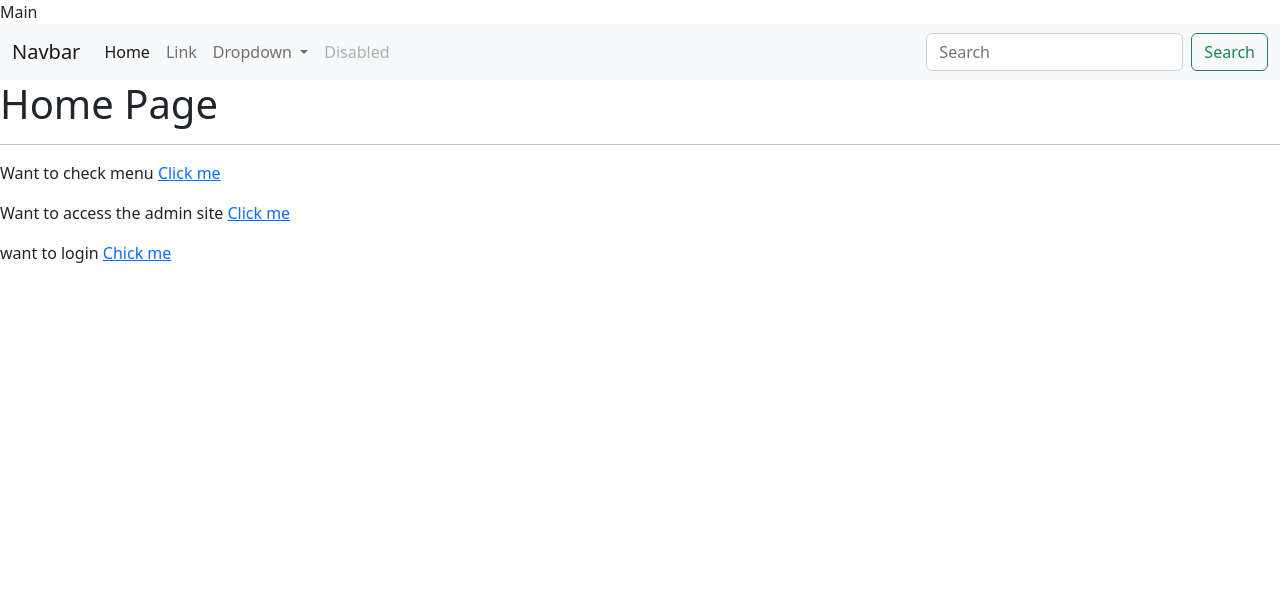
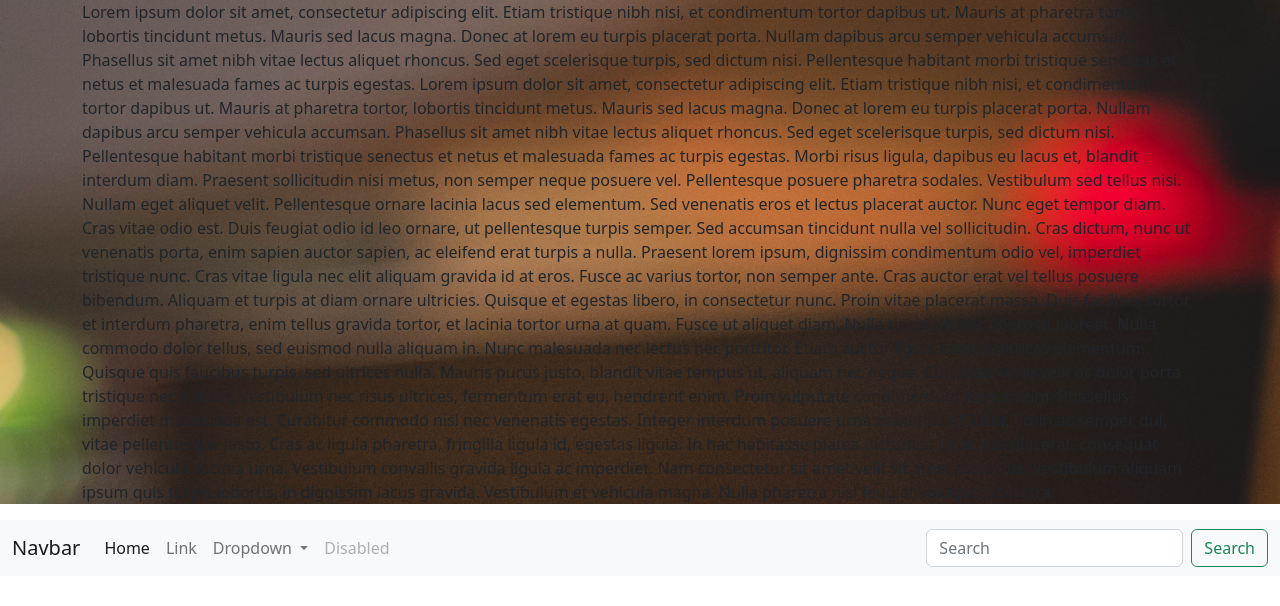
Before and after one commit to rsk9607/IITI-NIGHT-CANTEEN-COHORT, a Django app: page / in a window 1280 px wide. Shown: the top 606 px of the page. Run offline with Django 4.2, Linux system fonts and the light colour scheme; some libraries are stand-ins or nearby versions.

Commit message:
update frontend part

```diff
--- /dev/null
+++ b/nigthcanteen/PWA/main/static/night_canteen.css
@@ -0,0 +1,5 @@
+div.container-fluid.main{
+    background-image: url('../static/pexels-valeria-boltneva-842571.jpg');
+    background-repeat: no-repeat;
+    background-size: cover;
+}
--- a/nigthcanteen/PWA/main/templates/base.html
+++ b/nigthcanteen/PWA/main/templates/base.html
@@ -4,11 +4,13 @@
     <head>
         <meta charset="utf-8">
         <meta name="viewport" content="width=device-width, initial-scale=1">
-        <link rel="stylesheet" href="{% static '/bootstrap-5.2.3-dist/css/bootstrap.min.css'%}"
+        <link rel="stylesheet" href="{% static 'night_canteen.css'%}">
+        <link rel="stylesheet" href="{% static '/bootstrap-5.2.3-dist/css/bootstrap.min.css'%}">
         <title>{% block title%} {% endblock %}</title>
     </head>
 
 <body>
+  {% block content %}{% endblock content %}
     <nav class="navbar navbar-expand-lg bg-light">
         <div class="container-fluid">
           <a class="navbar-brand" href="#">Navbar</a>
@@ -45,7 +47,6 @@
           </div>
         </div>
       </nav>
-    {% block content %}{% endblock content %}
     <script src="{% static '/bootstrap-5.2.3-dist/js/bootstrap.min.js'%}">
     </script>
     <script src="https://cdn.jsdelivr.net/npm/bootstrap@5.2.3/dist/js/bootstrap.bundle.min.js" integrity="sha384-kenU1KFdBIe4zVF0s0G1M5b4hcpxyD9F7jL+jjXkk+Q2h455rYXK/7HAuoJl+0I4" crossorigin="anonymous"></script>
--- a/nigthcanteen/PWA/main/templates/main.html
+++ /dev/null
@@ -1,11 +0,0 @@
-{% extends 'base.html' %}
-
-{% block title%} Main {% endblock %}
-
-{% block content %}
-<h1>Home Page</h1>
-    <hr>
-    <p>Want to check menu <a href="/menu">Click me</a></p>
-    <p>Want to access the admin site <a href="/admin">Click me</a></p>
-    <p>want to login <a href="/login">Chick me</a>
-    {% endblock content %}
--- /dev/null
+++ b/nigthcanteen/PWA/main/templates/night_canteen.html
@@ -0,0 +1,46 @@
+{% extends 'base.html' %}
+
+{% block title%} night_canteen {% endblock %}
+
+{% block content %}
+<div class="container-fluid main">
+    <div class="container-md logo">
+        <p>Lorem ipsum dolor sit amet, consectetur adipiscing elit. Etiam tristique nibh nisi, et condimentum tortor
+            dapibus ut. Mauris at pharetra tortor, lobortis tincidunt metus. Mauris sed lacus magna. Donec at lorem eu
+            turpis placerat porta. Nullam dapibus arcu semper vehicula accumsan. Phasellus sit amet nibh vitae lectus
+            aliquet rhoncus. Sed eget scelerisque turpis, sed dictum nisi. Pellentesque habitant morbi tristique
+            senectus et netus et malesuada fames ac turpis egestas.
+            Lorem ipsum dolor sit amet, consectetur adipiscing elit. Etiam tristique nibh nisi, et condimentum tortor
+            dapibus ut. Mauris at pharetra tortor, lobortis tincidunt metus. Mauris sed lacus magna. Donec at lorem eu
+            turpis placerat porta. Nullam dapibus arcu semper vehicula accumsan. Phasellus sit amet nibh vitae lectus
+            aliquet rhoncus. Sed eget scelerisque turpis, sed dictum nisi. Pellentesque habitant morbi tristique
+            senectus et netus et malesuada fames ac turpis egestas.
+
+            Morbi risus ligula, dapibus eu lacus et, blandit interdum diam. Praesent sollicitudin nisi metus, non semper
+            neque posuere vel. Pellentesque posuere pharetra sodales. Vestibulum sed tellus nisi. Nullam eget aliquet
+            velit. Pellentesque ornare lacinia lacus sed elementum. Sed venenatis eros et lectus placerat auctor. Nunc
+            eget tempor diam. Cras vitae odio est. Duis feugiat odio id leo ornare, ut pellentesque turpis semper.
+
+            Sed accumsan tincidunt nulla vel sollicitudin. Cras dictum, nunc ut venenatis porta, enim sapien auctor
+            sapien, ac eleifend erat turpis a nulla. Praesent lorem ipsum, dignissim condimentum odio vel, imperdiet
+            tristique nunc. Cras vitae ligula nec elit aliquam gravida id at eros. Fusce ac varius tortor, non semper
+            ante. Cras auctor erat vel tellus posuere bibendum. Aliquam et turpis at diam ornare ultricies. Quisque et
+            egestas libero, in consectetur nunc. Proin vitae placerat massa. Duis facilisis, tortor et interdum
+            pharetra, enim tellus gravida tortor, et lacinia tortor urna at quam.
+
+            Fusce ut aliquet diam. Nulla tincidunt nec libero at laoreet. Nulla commodo dolor tellus, sed euismod nulla
+            aliquam in. Nunc malesuada nec lectus nec porttitor. Etiam auctor ligula viverra ultrices elementum. Quisque
+            quis faucibus turpis, sed ultrices nulla. Mauris purus justo, blandit vitae tempus ut, aliquam nec neque.
+            Curabitur vitae velit ac dolor porta tristique nec a diam. Vestibulum nec risus ultrices, fermentum erat eu,
+            hendrerit enim. Proin vulputate condimentum fermentum. Phasellus imperdiet malesuada est. Curabitur commodo
+            nisl nec venenatis egestas. Integer interdum posuere urna maximus efficitur. Proin ac semper dui, vitae
+            pellentesque justo.
+
+            Cras ac ligula pharetra, fringilla ligula id, egestas ligula. In hac habitasse platea dictumst. Ut ac nisl
+            placerat, consequat dolor vehicula, lacinia urna. Vestibulum convallis gravida ligula ac imperdiet. Nam
+            consectetur sit amet velit sit amet maximus. Vestibulum aliquam ipsum quis turpis lobortis, in dignissim
+            lacus gravida. Vestibulum et vehicula magna. Nulla pharetra nisl feugiat volutpat pharetra.
+        </p>
+    </div>
+</div>
+{% endblock content %}
--- a/nigthcanteen/PWA/main/urls.py
+++ b/nigthcanteen/PWA/main/urls.py
@@ -2,6 +2,6 @@ from django.urls import path
 from . import views
 
 urlpatterns = [
-    path('',views.main, name='main'),
+    path('',views.night_canteen, name='night_canteen'),
     path('menu/',views.Menu, name='menu')
 ]
--- a/nigthcanteen/PWA/main/views.py
+++ b/nigthcanteen/PWA/main/views.py
@@ -5,8 +5,8 @@ from .models import menu
 
 # Create your views here.
 
-def main(request):
-    template = loader.get_template('main.html')
+def night_canteen(request):
+    template = loader.get_template('night_canteen.html')
     return HttpResponse(template.render())
 
 def Menu(request):
```
Also changed, not shown: nigthcanteen/PWA/db.sqlite3, nigthcanteen/PWA/main/static/pexels-valeria-boltneva-842571.jpg (added).
